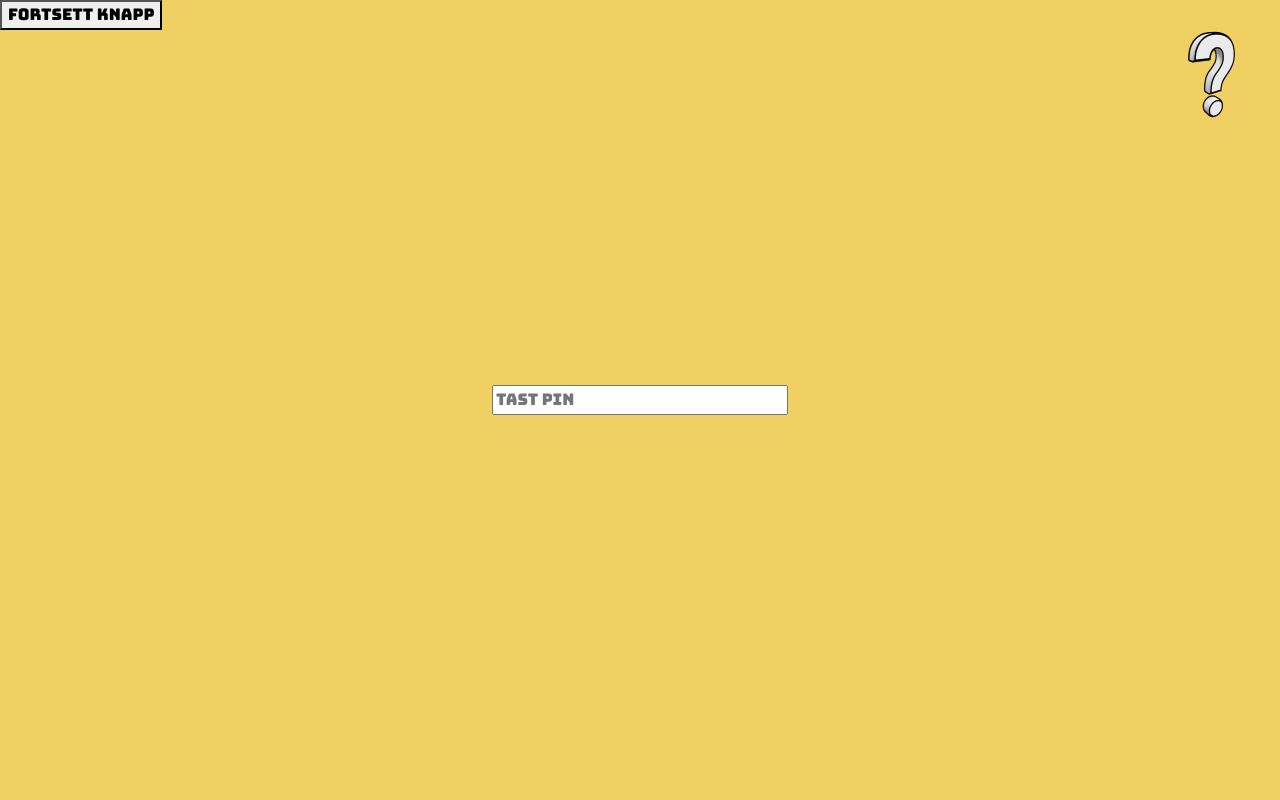
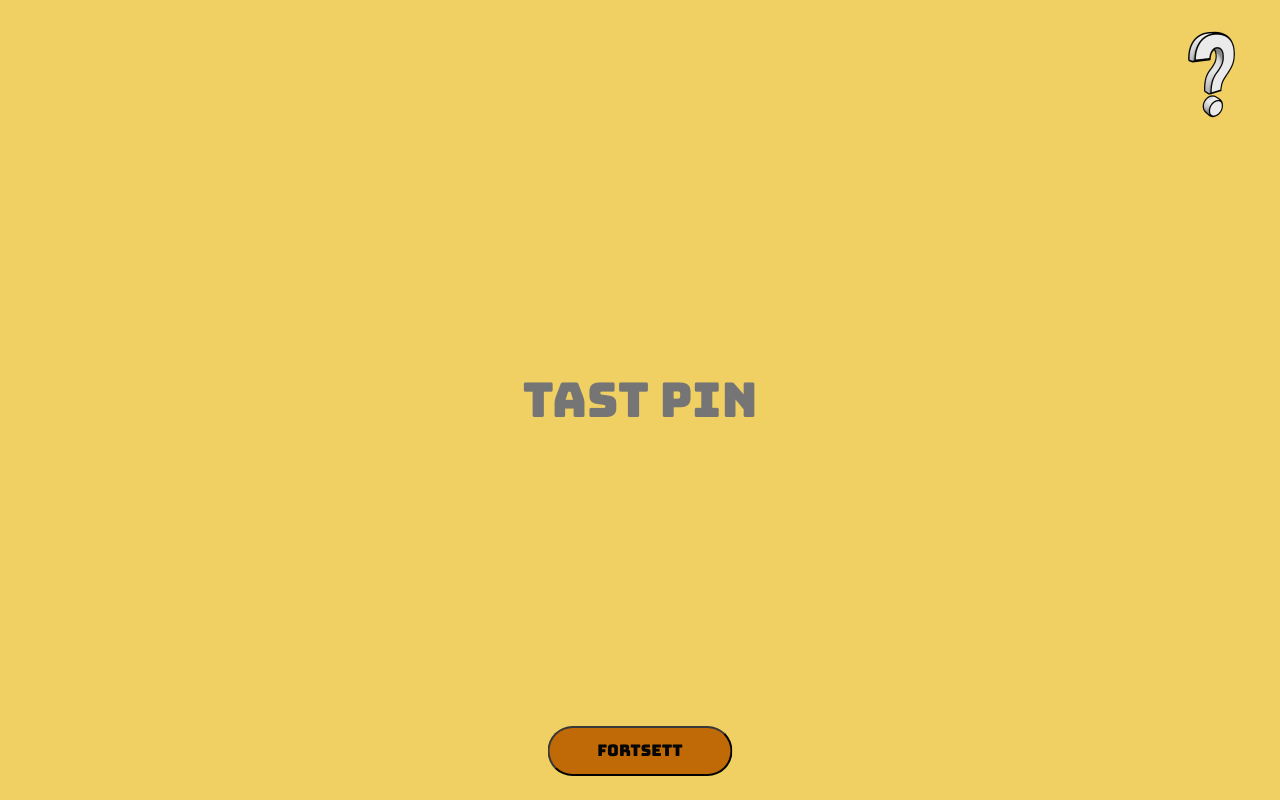
Before and after one commit to jegerfreddy/SmidigProsjekt, a React (Vite) app in the folder Frontend/user/: page /GAMECODE in a window 1280 px wide. Built offline with nearby package versions, Linux system fonts and the light colour scheme.

Commit message:
fix pin condition og button css

```diff
--- a/Frontend/user/src/App.css
+++ b/Frontend/user/src/App.css
@@ -48,14 +48,14 @@ body {
 .bgColor5 {
   background-color: #D075B7;
 }
-/*
+
 .pinInput {
   font-size: 3rem;
   text-align: center;
   width: 80vw;
   background: none;
   border: none;
-}*/
+}
 
 .userInput {
   font-size: 3rem;
--- a/Frontend/user/src/Pages/CreateUserPages/UserLoginPage.tsx
+++ b/Frontend/user/src/Pages/CreateUserPages/UserLoginPage.tsx
@@ -7,8 +7,9 @@ const UserLoginPage: React.FC = () => {
     const navigate = useNavigate();
 
     const handleClick = () => {
-        navigate(`/username/${pin}`);
-
+        if(pin.length === 6){
+            navigate(`/username/${pin}`);
+        }
     };
 
     const handleInputChange = (e: React.ChangeEvent<HTMLInputElement>) => {
@@ -30,9 +31,12 @@ const UserLoginPage: React.FC = () => {
                     onChange={handleInputChange}
                 />
             </div>
-            <button onClick={handleClick}>
-                fortsett knapp
-            </button>
+
+            <div className='position-absolute bottom-0 start-50 translate-middle-x mb-4'>
+                <button className='pinButton' onClick={handleClick}>
+                    Fortsett
+                </button>
+            </div>
 
         </div>
     );
```
